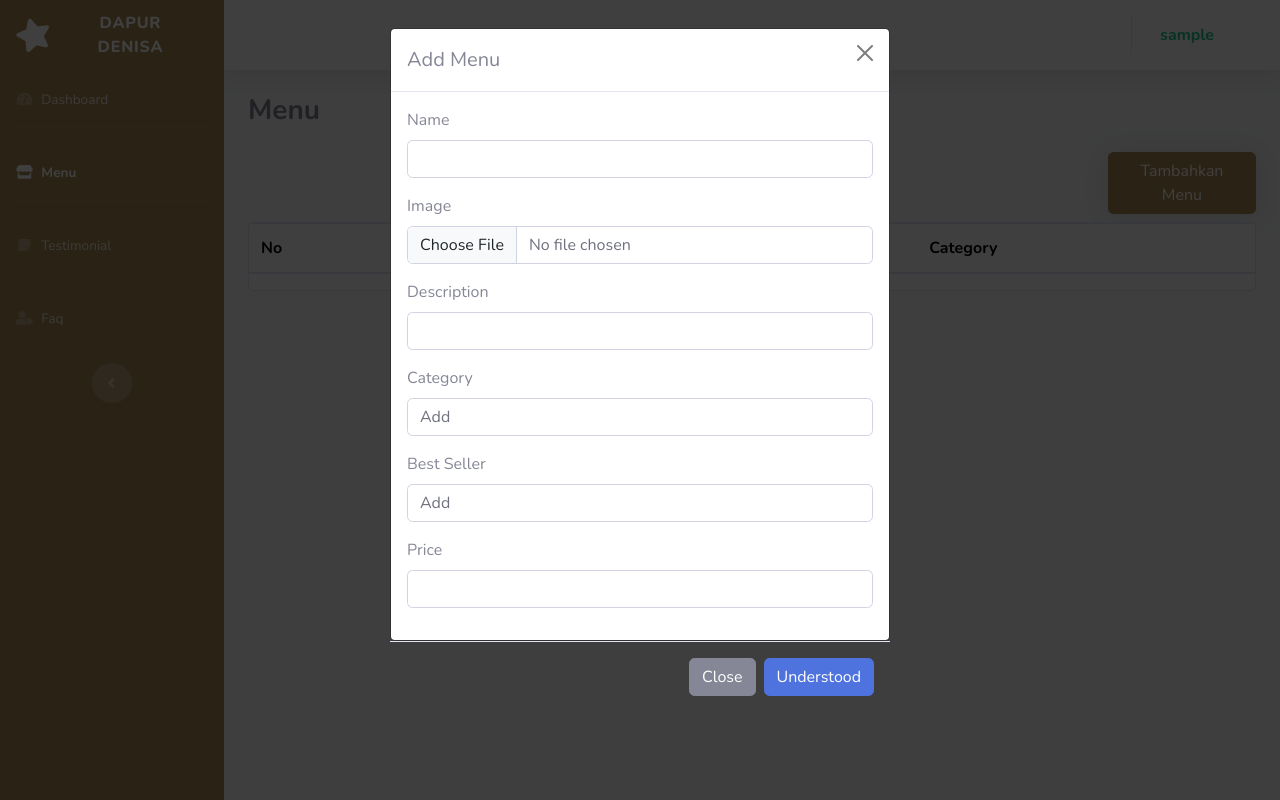
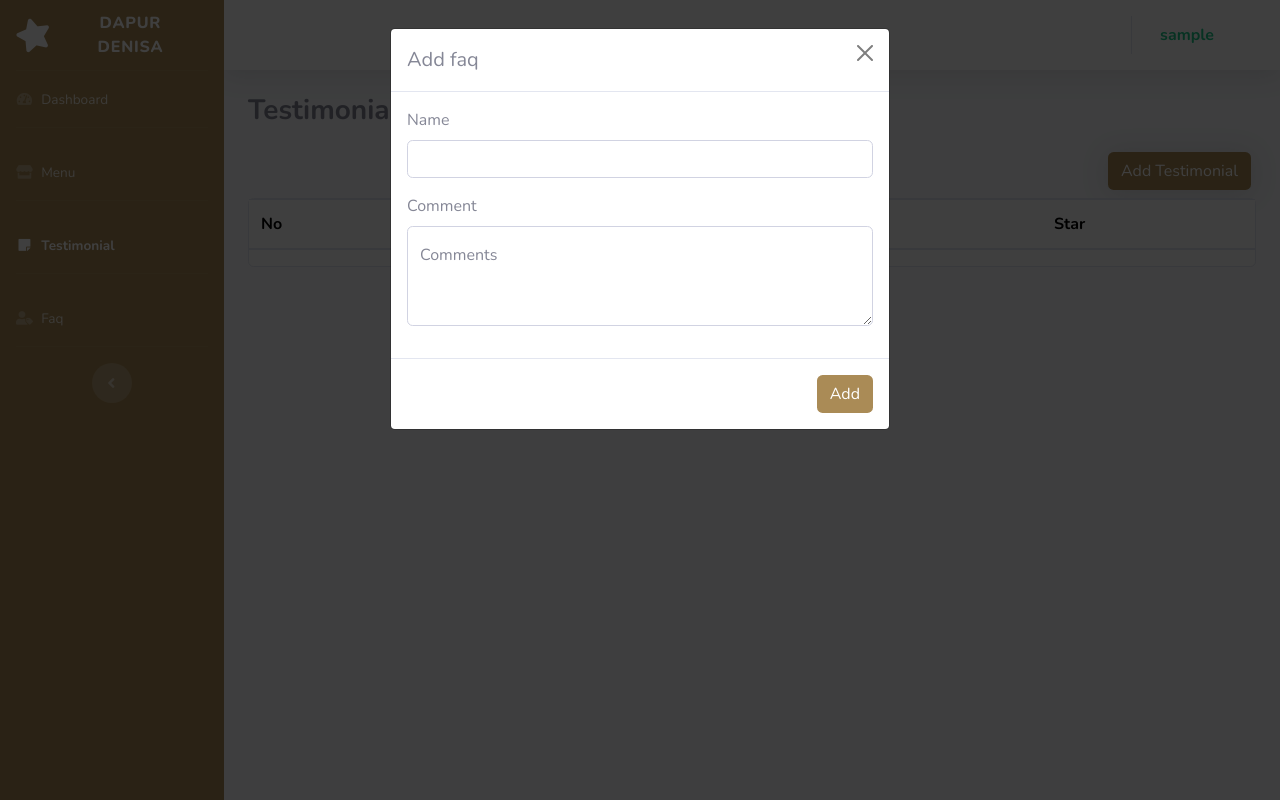
Before and after one commit to KelvinHarmenSyahputra/Dapur-Denisa, a Flask app: template templates/admintesti.html in a window 1280 px wide, after a click on "Add Testimonial". Run offline with Flask 3, Linux system fonts and the light colour scheme; the template is opened without the code that fills it: most values are stand-ins (such as "Sample title", 1, 10 or a date in 2020); lists and menus that the app fills with data are empty; some libraries are stand-ins or nearby versions.

Commit message:
update malam minggu

```diff
--- a/static/css/style.css
+++ b/static/css/style.css
@@ -138,7 +138,7 @@ body {
 }
 
 .news-section .card-news {
-    background-color: #395144;
+    background-color: #5F5C39;
 
 }
 
--- a/static/js/main.js
+++ b/static/js/main.js
@@ -160,10 +160,7 @@ function listing() {
   <td>${category}</td>
   <td>${description}</td>
   <td>${bestseller}</td>
-  <td><a
-        href="/adminpanel/posting/${num}" class="btn btn-success mb-2">
-        <i class="fa fa-search fa-sm"></i>
-    </a>
+  <td>
     <button type="button" class="btn btn-warning mb-2"
         data-bs-toggle="modal" data-bs-target="#editdataDetail"
         onclick="updatePost('${num}')">
@@ -227,3 +224,72 @@ function menu() {
     },
   });
 }
+
+
+// posting faq
+function posting_faq() {
+  let title = $("#input-title").val().trim();
+  let file = $("#input-file").prop("files")[0];
+  let description = $("#input-description").val();
+  let category = $("#layout-category").val();
+  let bestseller = $("#layout-bestseller").val();
+  let price = $("#input-price").val();
+
+
+  if (!title || !file || !description || !category || !bestseller || !price ) {
+    alert("Mohon lengkapi data dengan benar");
+    return;
+  }
+
+  // Validasi tipe file (hanya menerima gambar)
+  if (!file.type.startsWith("image/") || file.type === "image/gif") {
+    alert("Mohon pilih file gambar!");
+    return;
+  }
+
+  // Validasi kapasitas file (maksimum 2 megabyte)
+  if (file.size > 2 * 1024 * 1024) {
+    alert("Ukuran file terlalu besar, maksimum 2 megabyte diperbolehkan");
+    return;
+  }
+
+  // Membuat objek gambar untuk memeriksa ukuran
+  let image = new Image();
+  image.src = URL.createObjectURL(file);
+
+  image.onload = function () {
+    // Validasi ukuran width dan height
+    if (image.width >= 593 && image.height >= 420) {
+
+
+      let form_data = new FormData();
+      form_data.append("title_give", title);
+      form_data.append("file_give", file);
+      form_data.append("description_give", description);
+      form_data.append("category_give", category);
+      form_data.append("bestseller_give", bestseller);
+      form_data.append("price_give", price); // Menambahkan nilai layout ke formData
+
+      $.ajax({
+        type: "POST",
+        url: "/adminmenu/postingmenu",
+        data: form_data,
+        contentType: false,
+        processData: false,
+        success: function (response) {
+          alert(response["msg"]);
+          window.location.reload();
+        },
+      });
+    } else {
+      alert("Ukuran gambar harus minimal 593px lebar dan 420px tinggi");
+    }
+  };
+
+  image.onerror = function () {
+    alert(
+      "Gagal memuat gambar. Pastikan file yang dipilih adalah gambar yang valid."
+      );
+    };
+
+  }
--- a/templates/admintesti.html
+++ b/templates/admintesti.html
@@ -79,7 +79,7 @@
 
 
             <!-- Nav Item - Pages Collapse Menu -->
-            <li class="nav-item active">
+            <li class="nav-item ">
                 <a class="nav-link" href="/adminmenu">
                     <i class="fas fa-fw fa-store"></i>
                     <span>Menu</span></a>
@@ -91,7 +91,7 @@
 
 
             <!-- Nav Item - Charts -->
-            <li class="nav-item">
+            <li class="nav-item active">
                 <a class="nav-link" href="/admintesti">
                     <i class="fas fa-fw fa-sticky-note"></i>
                     <span>Testimonial</span></a>
@@ -175,7 +175,7 @@
                         <div class="col-md-10"></div>
                         <div class="col-4">
                             <div class="d-sm-flex  justify-content-between mb-4">
-                                <h1 class="h3 mb-0  font-weight-bold">Menu </h1>
+                                <h1 class="h3 mb-0  font-weight-bold">Testimonial </h1>
                             </div>
                         </div>
                         <div class="col-md-10"></div>
@@ -183,7 +183,7 @@
                             <!-- Button trigger modal -->
                             <button type="button" class="btn btn-dnsa shadow mb-2" data-bs-toggle="modal"
                                 data-bs-target="#staticBackdrop">
-                                Tambahkan Menu
+                                Add Testimonial
                             </button>
                         </div>
                     </div>
@@ -203,9 +203,10 @@
                                     <thead>
                                         <tr>
                                             <th scope="col">No</th>
-                                            <th class="font-weight-bold" scope="col">Image</th>
                                             <th class="font-weight-bold" scope="col">Name</th>
-                                            <th class="font-weight-bold" scope="col">Category</th>
+                                            <th class="font-weight-bold" scope="col">comment</th>
+                                            <th class="font-weight-bold" scope="col">Star</th>
+
                                         </tr>
                                     </thead>
                                     <tbody>
@@ -232,84 +233,42 @@
             <!-- End of Main Content -->
 
 <!-- Modal -->
-<div class="modal fade" id="staticBackdrop" data-bs-backdrop="static" data-bs-keyboard="false" tabindex="-1" aria-labelledby="staticBackdropLabel" aria-hidden="true">
+<!-- Modal -->
+<div class="modal fade" id="staticBackdrop" data-bs-backdrop="static" data-bs-keyboard="false" tabindex="-1"
+            aria-labelledby="staticBackdropLabel" aria-hidden="true">
             <div class="modal-dialog">
                 <div class="modal-content">
                     <div class="modal-header">
-        <h1 class="modal-title fs-5" id="staticBackdropLabel">Add Menu</h1>
+                        <h1 class="modal-title fs-5" id="staticBackdropLabel">Add faq</h1>
                         <button type="button" class="btn-close" data-bs-dismiss="modal" aria-label="Close"></button>
                     </div>
                     <div class="modal-body">
                         <!-- name -->
                         <div class="mb-3">
                             <label for="judul" class="form-label">Name</label>
-            <input
-              type="text"
-              class="form-control"
-              id="input-title"
-              autocomplete="off"
-            />
+                            <input type="text" class="form-control" id="input-title" autocomplete="off" />
                         </div>
 
                         <!-- Input Gambar -->
                         <div class="mb-3">
-            <label for="foto" class="form-label">Image</label>
-            <input class="form-control" type="file" id="input-file" />
+                            <label for="foto" class="form-label">Comment</label>
+                            <div class="form-floating">
+                                <textarea class="form-control" placeholder="Leave a comment here" id="floatingTextarea2" style="height: 100px"></textarea>
+                                <label for="floatingTextarea2">Comments</label>
                               </div>
-
-          <!-- description -->
-<div class="mb-3">
-            <label for="judul" class="form-label">Description</label>
-            <input
-              type="text"
-              class="form-control"
-              id="input-title"
-              autocomplete="off"
-            />
                         </div>
 
 
-          <!-- input dropdown -->
-          <div class="form-group">
-            <label for="layout-select">Category</label>
-            <select class="form-control" id="layout-select">
-              <option value="">Add</option>
-              <option value="4">Cookies</option>
-              <option value="12">Brownies</option>
-            </select>
+                        </div>
+                        <div class="modal-footer">
+                            <button type="button" class="btn btn-dnsa" onclick="posting_testi()">Add</button>
                         </div>
 
-
-          <!-- best seller -->
-          <div class="form-group">
-            <label for="layout-select">Best Seller</label>
-            <select class="form-control" id="layout-select">
-              <option value="">Add</option>
-              <option value="4">Yes</option>
-              <option value="12">No</option>
-            </select>
-          </div>
-          <div class="mb-3">
-            <label for="judul" class="form-label">Price</label>
-            <input
-              type="text"
-              class="form-control"
-              id="input-title"
-              autocomplete="off"
-            />
-          </div>
-
-
-
-        </div>
-      </div>
-      <div class="modal-footer">
-        <button type="button" class="btn btn-secondary" data-bs-dismiss="modal">Close</button>
-        <button type="button" class="btn btn-primary">Understood</button>
                     </div>
                 </div>
             </div>
         </div>
+        <!-- end modal -->
 <!-- end modal -->
 
 
```
Also changed, not shown: templates/adminfaq.html (+35 -72 lines), templates/adminmenu.html (+4 -5 lines), templates/testimonial.html (added, +11 -0 lines). Lines whose indentation alone changed are shown as unchanged.
